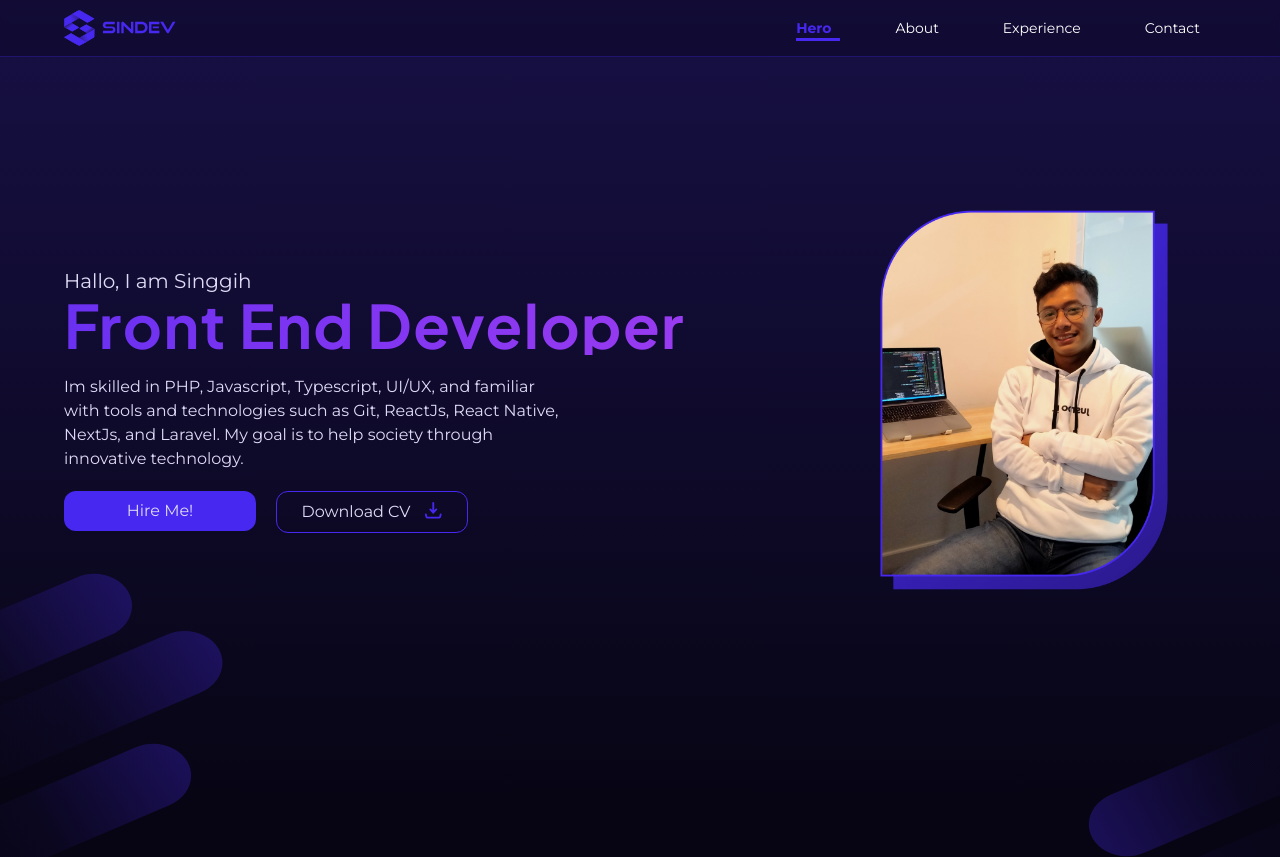
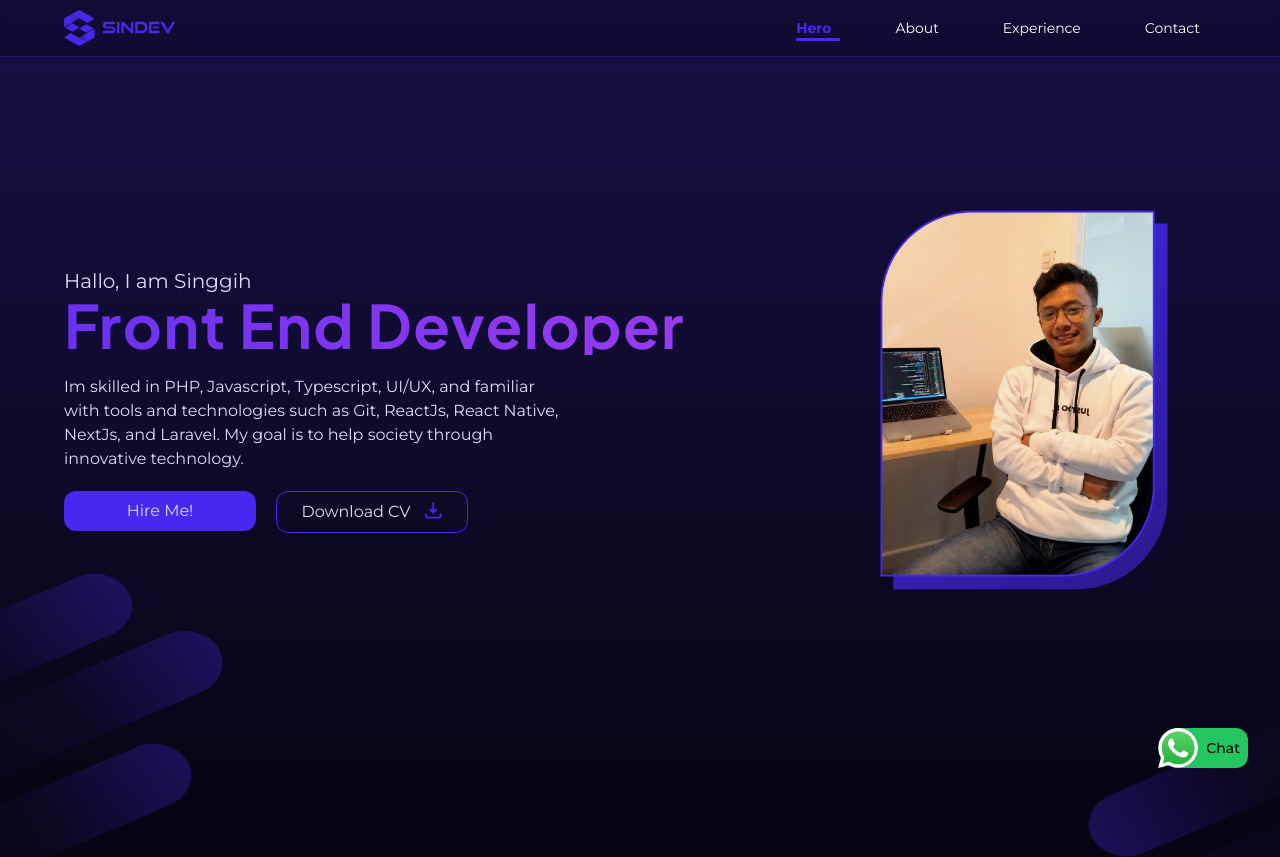
Before and after one commit to sindev08/sindev-portfolio, a Next.js app: page / in a window 1280 px wide. Shown: the top 857 px of the page. Built offline with nearby package versions, Linux system fonts and the light colour scheme.

Commit message:
feat : add button whatsapp

```diff
--- /dev/null
+++ b/src/components/atoms/Buttons/ButtonWhatapps/index.js
@@ -0,0 +1,22 @@
+import { ImageWrap } from "components/atoms/ImageWrap";
+import Link from "next/link";
+import React from "react";
+
+export const ButtonWhatapss = () => {
+  return (
+    <Link href="https://wa.me/+6285162908030">
+      <div className="fixed right-8 bottom-8 cursor-pointer">
+        <div className="flex">
+          <ImageWrap
+            src={"/whatsapp.png"}
+            alt="whatsapp singgih"
+            className=" w-10 h-10"
+          />
+          <div className="flex items-center -ml-6 justify-start px-3 pl-8 pr-2 rounded-r-xl bg-green-500">
+            <p className="text-sm font-medium">Chat</p>
+          </div>
+        </div>
+      </div>
+    </Link>
+  );
+};
--- a/src/pages/_app.js
+++ b/src/pages/_app.js
@@ -1,4 +1,5 @@
 import { Analytics } from "@vercel/analytics/react";
+import { ButtonWhatapss } from "components/atoms/Buttons/ButtonWhatapps";
 if (process.env.NODE_ENV !== "production") {
   require("../assets/styles/globals.css");
 } else {
@@ -10,6 +11,7 @@ function MyApp({ Component, pageProps }) {
     <>
       <Component {...pageProps} />
       <Analytics />
+      <ButtonWhatapss />
     </>
   );
 }
```
Also changed, not shown: public/whatsapp.png (added). Lines whose indentation alone changed are shown as unchanged.
